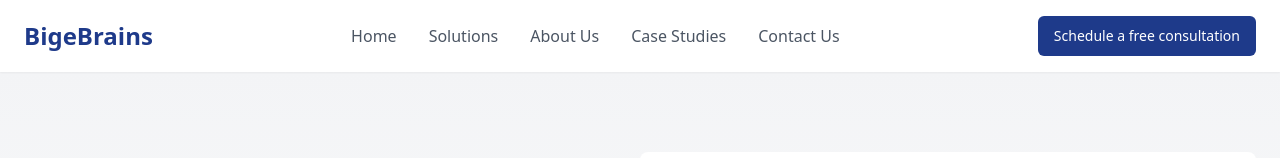
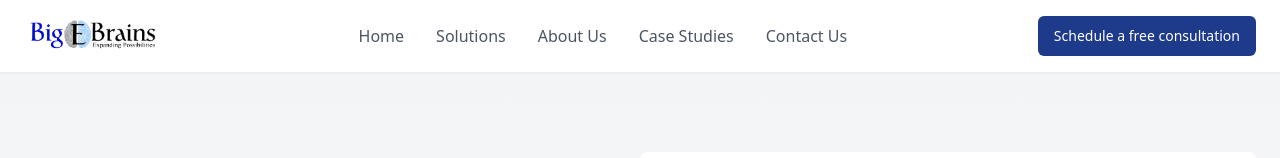
Before and after one commit to RithvikAnirvesh/updated_bigebrains_mern, a React (Vite) app: page / in a window 1280 px wide. Shown: the top 158 px of the page. Built offline with nearby package versions, Linux system fonts and the light colour scheme.

Commit message:
Add logo
Add logo to the application.

```diff
--- a/src/components/Navbar.tsx
+++ b/src/components/Navbar.tsx
@@ -16,7 +16,11 @@ const Navbar = () => {
         <div className="flex justify-between items-center">
           <div className="flex items-center">
             <a href="/" className="flex items-center">
-              <span className="text-bigebrains-blue text-2xl font-bold">BigeBrains</span>
+              <img
+                src="/lovable-uploads/59e46791-d996-4a67-b05e-14bd7ed6c172.png"
+                alt="BigEBrains Logo"
+                className="h-10 mr-2"
+              />
             </a>
           </div>
 
```
Also changed, not shown: public/lovable-uploads/59e46791-d996-4a67-b05e-14bd7ed6c172.png (added).
